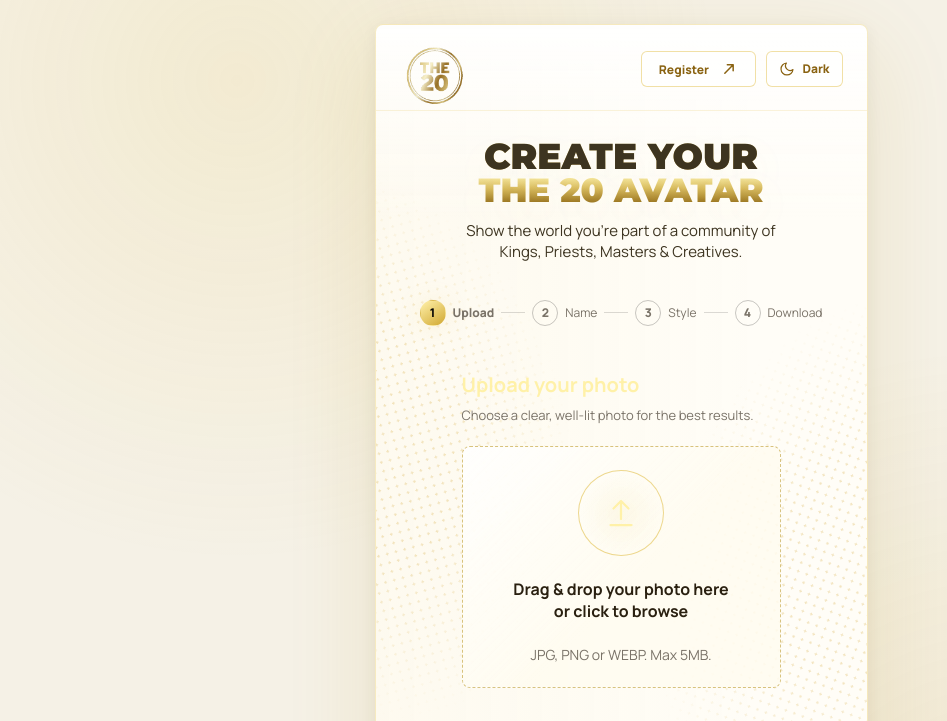
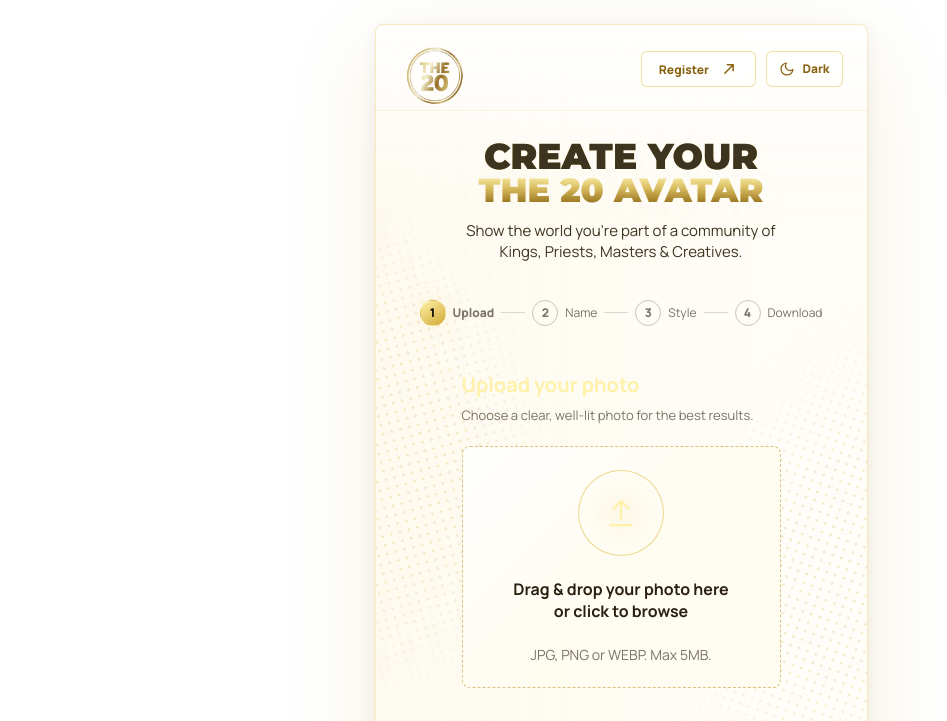
Before and after one commit to kingdanie/Avatar, a plain HTML site: page index.html in a window 1280 px wide. Both pictures are taken after a click on the button "Light". Shown: the top 721 px of the page, without its empty margins (19-966 px from the left). Drawn offline with Linux system fonts and the light colour scheme; no server answers.

Commit message:
feat: update light mode colors for improved readability and consistency

```diff
--- a/styles.css
+++ b/styles.css
@@ -1010,15 +1010,12 @@ body[data-step="1"] .top-stepper {
 /* ── Light mode ────────────────────────────────────────── */
 
 html[data-theme="light"] {
-  background: #f5f1e6;
+  background: #ffffff;
 }
 
 [data-theme="light"] body {
-  color: #1a1208;
-  background:
-    radial-gradient(circle at 20% 8%, rgba(231, 202, 102, 0.16), transparent 30rem),
-    radial-gradient(circle at 80% 88%, rgba(200, 155, 30, 0.12), transparent 34rem),
-    #f5f1e6;
+  color: #414651;
+  background: #ffffff;
 }
 
 [data-theme="light"] .app-card {
@@ -1119,7 +1116,7 @@ html[data-theme="light"] {
 [data-theme="light"] .name-form input {
   background: rgba(255, 255, 255, 0.92);
   border-color: rgba(184, 148, 30, 0.55);
-  color: #1a1208;
+  color: #414651;
 }
 
 [data-theme="light"] .name-form input:focus {
@@ -1173,7 +1170,7 @@ html[data-theme="light"] {
 
 [data-theme="light"] .toast {
   background: rgba(255, 252, 240, 0.97);
-  color: #1a1208;
+  color: #414651;
   border-color: rgba(184, 148, 30, 0.5);
   box-shadow: 0 16px 38px rgba(0, 0, 0, 0.12);
 }
```
